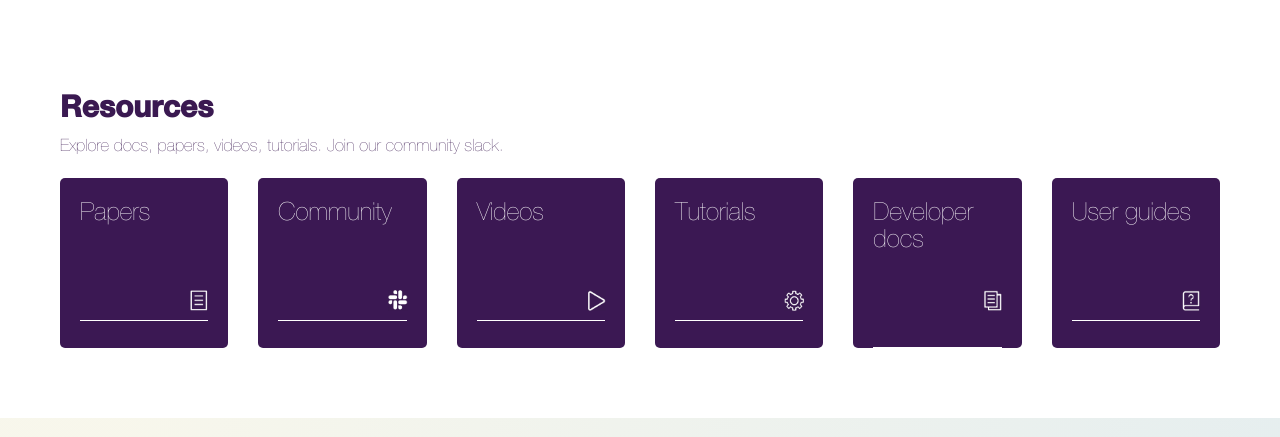
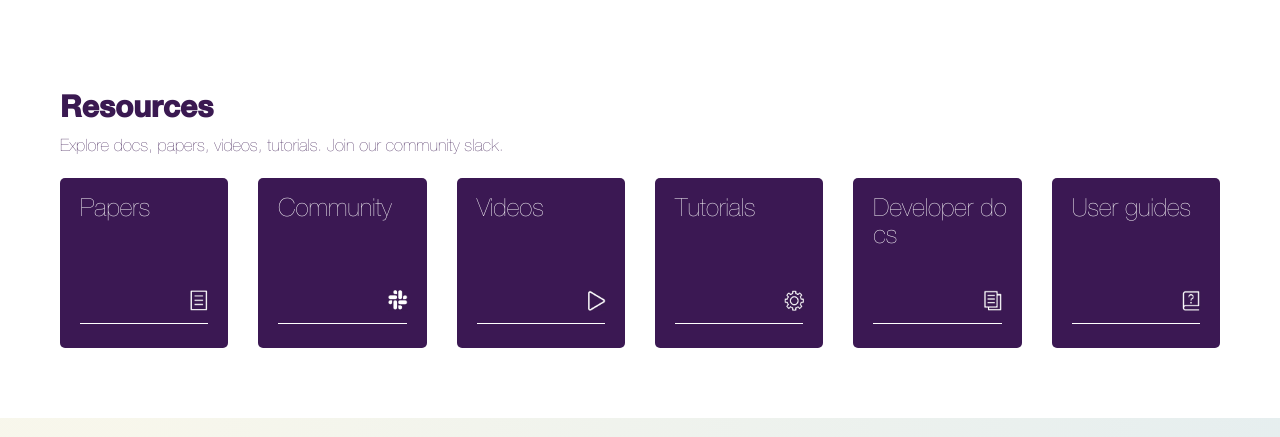
Before and after one commit to sdv-demo/sdv-demo.github.io, a Jekyll site: the page built from index.html, in a window 1280 px wide. Shown: the part 551-988 px from the top of the page. Built offline with Jekyll 4.4.1, drawn with Linux system fonts in a browser that asks for light colours.

Commit message:
Fix bug UI

```diff
--- a/_layouts/default.html
+++ b/_layouts/default.html
@@ -104,8 +104,9 @@
                             <div class="img-sec">
                                 <img src="../assets/asset1.png" alt="img" />
                             </div>
+                            <div class="line">
                                 <hr />
-
+                            </div>
                         </div>
                     </div>
                     <div class="col-lg-2 col-md-3">
@@ -114,7 +115,9 @@
                             <div class="img-sec">
                                 <img src="../assets/asset2.png" alt="img" />
                             </div>
+                            <div class="line">
                                 <hr />
+                            </div>
 
                         </div>
                     </div>
@@ -124,7 +127,9 @@
                             <div class="img-sec">
                                 <img src="../assets/asset6.png" alt="img" />
                             </div>
+                            <div class="line">
                                 <hr />
+                            </div>
 
                         </div>
                     </div>
@@ -134,7 +139,9 @@
                             <div class="img-sec">
                                 <img src="../assets/asset3.png" alt="img" />
                             </div>
+                            <div class="line">
                                 <hr />
+                            </div>
 
                         </div>
                     </div>
@@ -145,8 +152,9 @@
                             <div class="img-sec">
                                 <img src="../assets/asset4.png" alt="img" />
                             </div>
+                            <div class="line">
                                 <hr />
-
+                            </div>
                         </div>
                     </div>
                     <div class="col-lg-2 col-md-3">
@@ -156,8 +164,9 @@
                             <div class="img-sec">
                                 <img src="../assets/asset5.png" alt="img" />
                             </div>
+                            <div class="line">
                                 <hr />
-
+                            </div>
                         </div>
                     </div>
                 </div>
--- a/css/main.css
+++ b/css/main.css
@@ -268,7 +268,7 @@ span.icon-menu {
 }
 
 .applications hr {
-  margin-top: 60px;
+  margin-top: 115px;
 }
 
 .applications .img-sec {
@@ -511,7 +511,12 @@ body {
 .resources {
   margin-top: 3.5rem;
 }
-
+.resources .box .title {
+  position: absolute;
+  top: 16px;
+  width: 80%;
+  word-break: break-all;
+}
 .box.purple {
   background: #3b1853;
 }
@@ -548,7 +553,7 @@ body {
 }
 
 hr {
-  margin-top: 95px;
+  margin-top: 125px;
   margin-bottom: 0;
   border: 0;
   border-top: 1px solid white;
@@ -569,9 +574,11 @@ hr {
 
 .synthesize {
   margin-top: 3.5rem;
-  background: linear-gradient(90deg,
-      rgba(180, 172, 65, 0.1) 10%,
-      rgba(9, 90, 96, 0.1) 100%);
+  background: linear-gradient(
+    90deg,
+    rgba(180, 172, 65, 0.1) 10%,
+    rgba(9, 90, 96, 0.1) 100%
+  );
   padding: 2.8rem 0px 0px;
 }
 
@@ -625,9 +632,13 @@ img.time-img {
   width: 300px;
   margin: auto;
 }
-
+.applications .box .title {
+  position: absolute;
+  top: 16px;
+  width: 80%;
+  word-break: break-all;
+}
 /* Less than --feather-grid-page-width + (--feather-grid-mega * 2) */
-
 
 @media (min-width: 1480px) {
   .col-20 {
@@ -637,10 +648,6 @@ img.time-img {
 
   .applications hr {
     margin-top: 39px;
-  }
-
-  hr {
-    margin-top: 84px;
   }
 
   .img-sec {
@@ -724,6 +731,12 @@ img.time-img {
 }
 
 @media (max-width: 1023px) {
+  .image {
+    width: 100%;
+  }
+  img.time-img {
+    padding-top: 0px;
+  }
   .nav-title {
     padding-left: var(--feather-grid-mega);
   }
@@ -753,7 +766,8 @@ img.time-img {
     width: 430px !important;
   }
 }
-
+@media (max-width: 1180px) {
+}
 @media (max-width: 991px) {
   .header-img img {
     width: 370px;
@@ -871,6 +885,10 @@ img.time-img {
 /* Navigation - mobile */
 
 @media (max-width: 650px) {
+  .concepts hr {
+    position: initial;
+    margin-top: 100px;
+  }
   .col-20 {
     flex: 0 0 100%;
     max-width: 100%;
```
Lines whose indentation alone changed are shown as unchanged.
